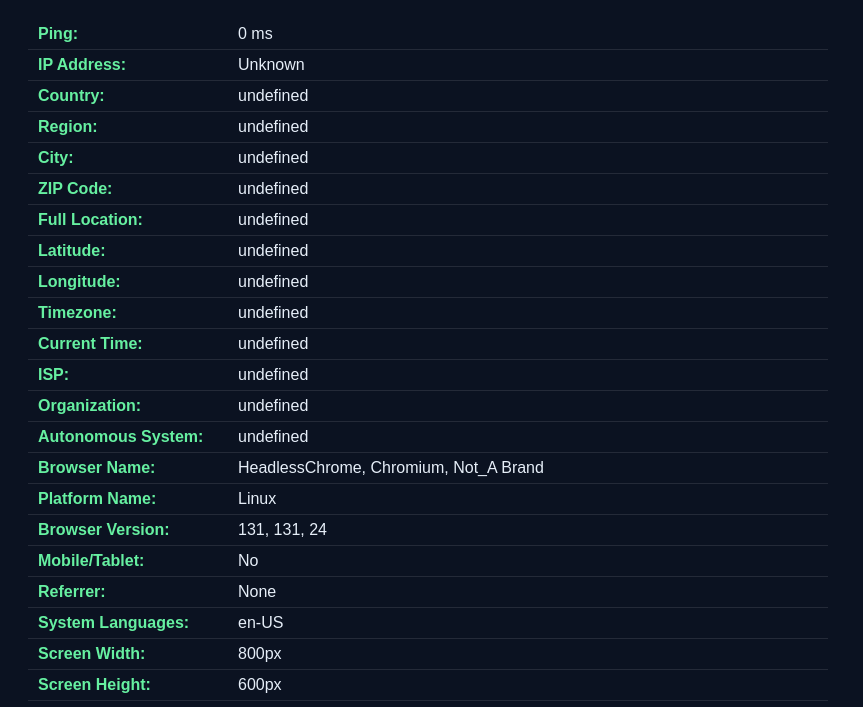
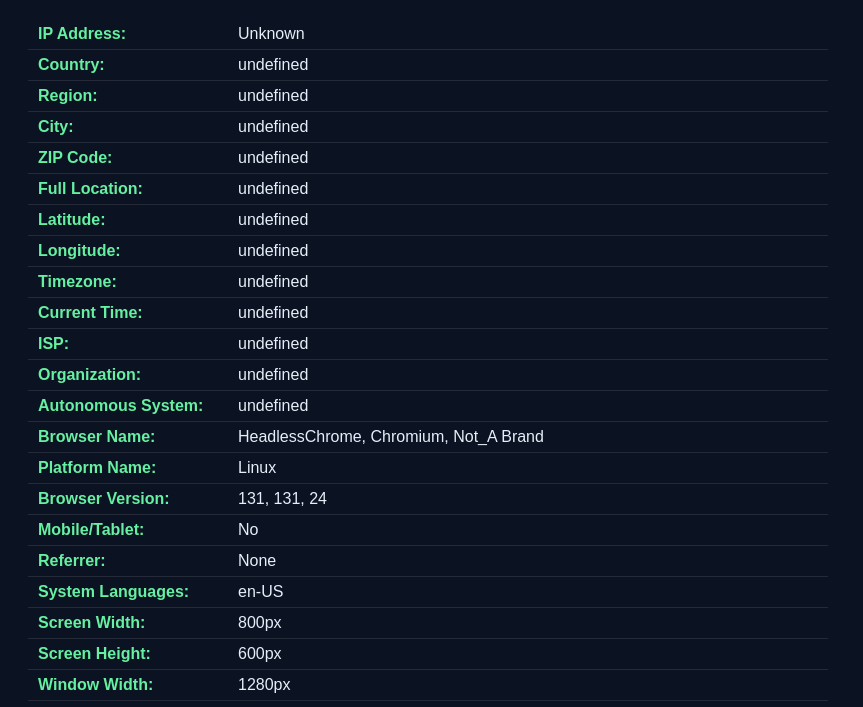
Before and after one commit to Smuxfy/info.smuxfy.xyz, a plain HTML site: page index.html in a window 1280 px wide. Shown: the part 89-796 px from the top of the page, without its empty margins (0-863 px from the left). Drawn offline with Linux system fonts and the light colour scheme; no server answers.

Commit message:
Update index.html

```diff
--- a/index.html
+++ b/index.html
@@ -27,18 +27,6 @@
 </table>
 
 <script>
-// Measure ping by fetching the page itself
-async function getPing() {
-  const start = Date.now();
-  try {
-    await fetch(window.location.href, { cache: 'no-store' });
-    const end = Date.now();
-    return end - start;
-  } catch {
-    return 'Ping failed';
-  }
-}
-
 // Function to get IP & location from ipapi.co
 async function getIPInfo() {
   try {
@@ -84,14 +72,11 @@ function getBrowserInfo() {
   };
 }
 
-// Combine and display visitor info with ping
+// Combine and display
 async function showVisitorInfo() {
-  const ping = await getPing(); // Get ping first
   const ipInfo = await getIPInfo();
   const browserInfo = getBrowserInfo();
-
   const allInfo = {
-    "Ping": ping + ' ms',
     "IP Address": ipInfo.ip,
     "Country": ipInfo.country,
     "Region": ipInfo.region,
```
